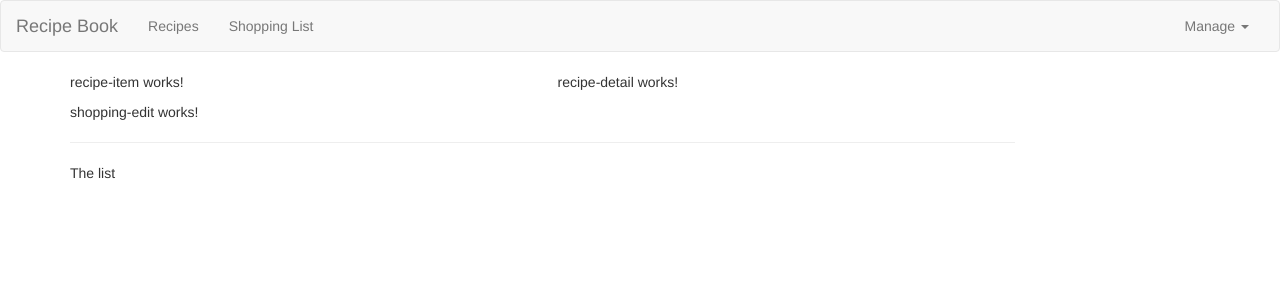
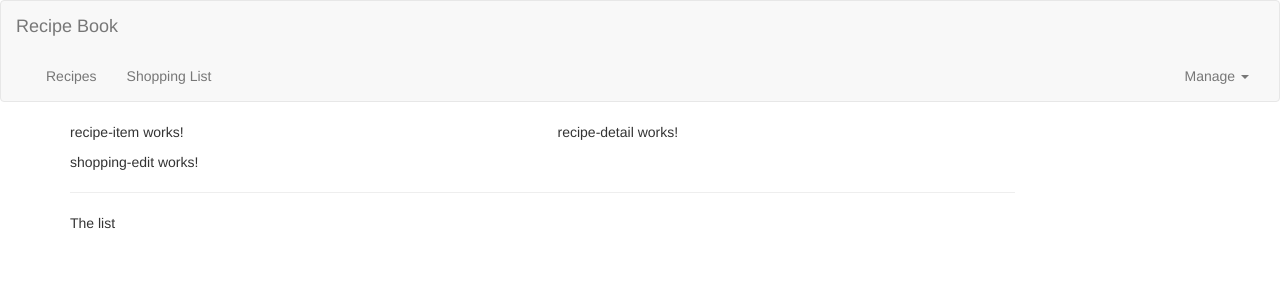
Before and after one commit to PaulWaldo/angular-recipe-book, an Angular app: page / in a window 1280 px wide. Shown: the top 300 px of the page. Built offline with nearby package versions, Linux system fonts and the light colour scheme.

Commit message:
Updates header to have a dropdown

```diff
--- a/src/app/header/header.component.html
+++ b/src/app/header/header.component.html
@@ -1,15 +1,27 @@
 <nav class="navbar navbar-default">
   <div class="container-fluid">
     <div class="navbar-header">
+      <button
+        type="button"
+        class="navbar-toggle"
+        (click)="collapsed = !collapsed"
+      >
+        <span class="icon-bar" *ngFor="let iconBar of [1, 2, 3]"></span>
+      </button>
       <a href="#" class="navbar-brand">Recipe Book</a>
     </div>
+    <div
+      class="navbar-collapse"
+      [class.collapse]="collapsed"
+      (window:resize)="collapsed = true"
+    ></div>
 
     <div class="collapse navbar-collapse">
       <ul class="nav navbar-nav">
         <li><a href="#">Recipes</a></li>
         <li><a href="#">Shopping List</a></li>
       </ul>
-      <ul class="ul nav navbar-nav navbar-right">
+      <ul class="nav navbar-nav navbar-right">
         <li class="dropdown">
           <a href="#" class="dropdown-toggle" role="button">
             Manage <span class="caret"></span>
--- a/src/app/header/header.component.ts
+++ b/src/app/header/header.component.ts
@@ -4,4 +4,6 @@
   selector: 'app-header',
   templateUrl: './header.component.html'
 })
-export class HeaderComponent {}
+export class HeaderComponent {
+  collapsed = true;
+}
```
